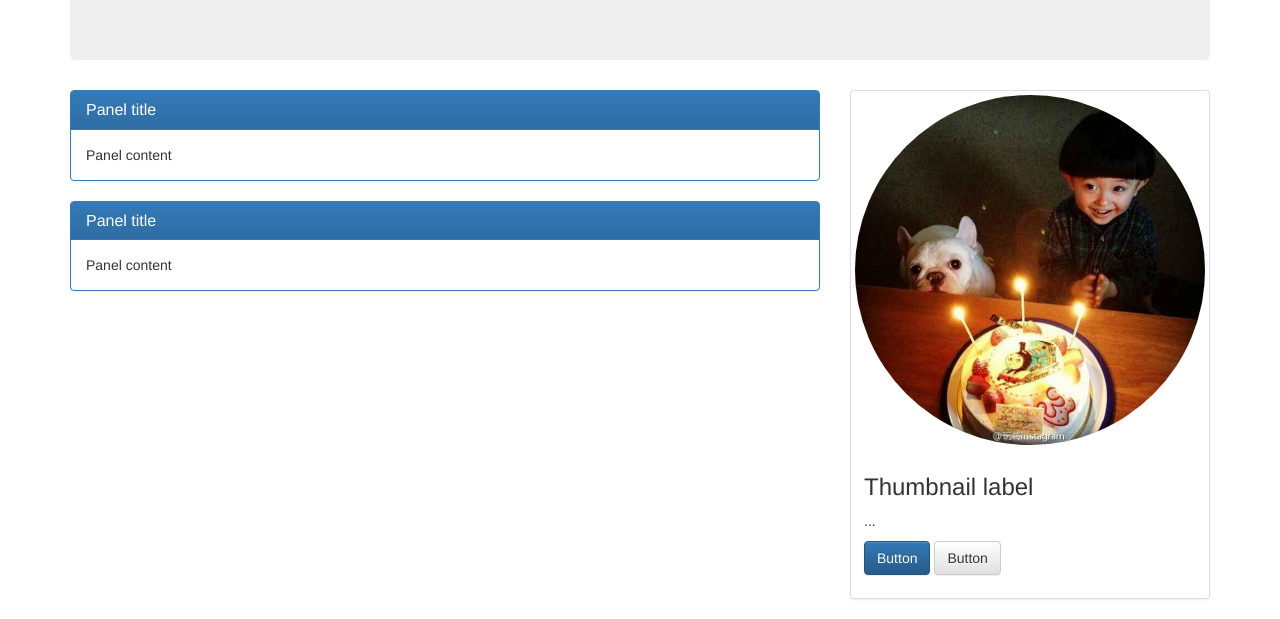
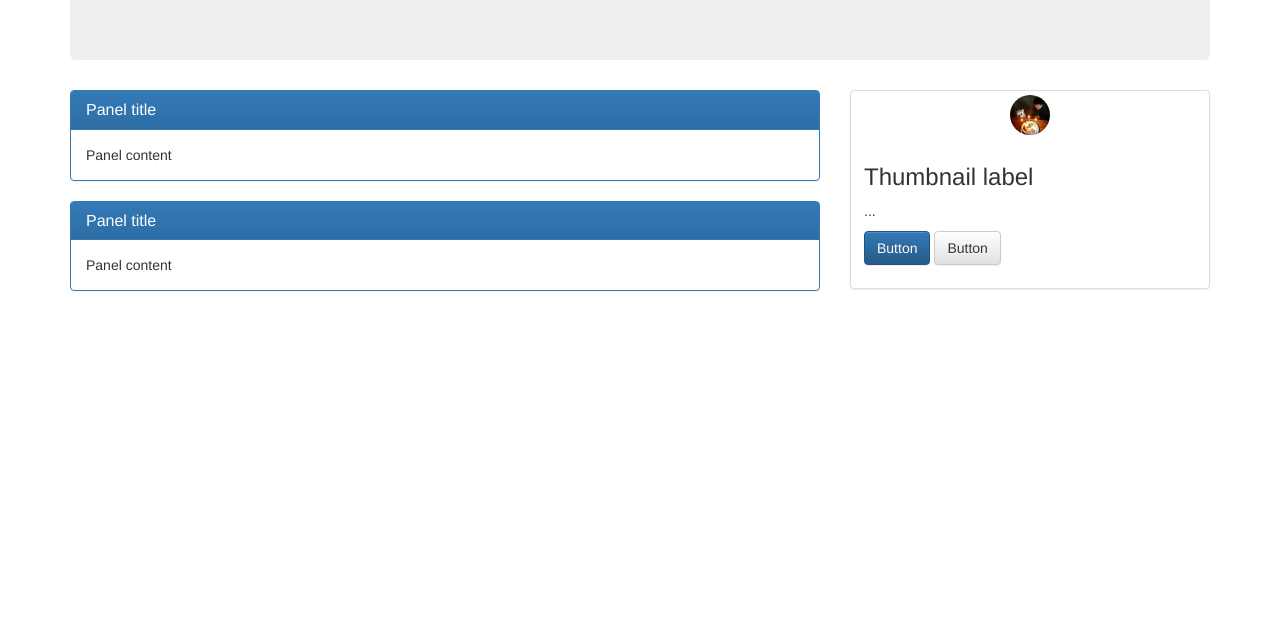
Before and after one commit to tinglin-xu/tinglin-xu-Test.github.io, a plain HTML site: page index.html in a window 1280 px wide. Shown: the part 210-829 px from the top of the page. After the commit the page ends 800 px from the top, so only its background shows below. Drawn offline with nearby package versions, Linux system fonts and the light colour scheme.

Commit message:
head img

```diff
--- a/index.html
+++ b/index.html
@@ -54,7 +54,7 @@
         </div>
         <div class="col-md-4">
             <div class="thumbnail">
-                <img src="img/head_img.jpg" alt="..." class="img-circle" >
+                <img src="img/head_img.jpg" style="height: 40px; width: 40px;" alt="..." class="img-circle" >
                 <div class="caption">
                     <h3>Thumbnail label</h3>
                     <p>...</p>
```
